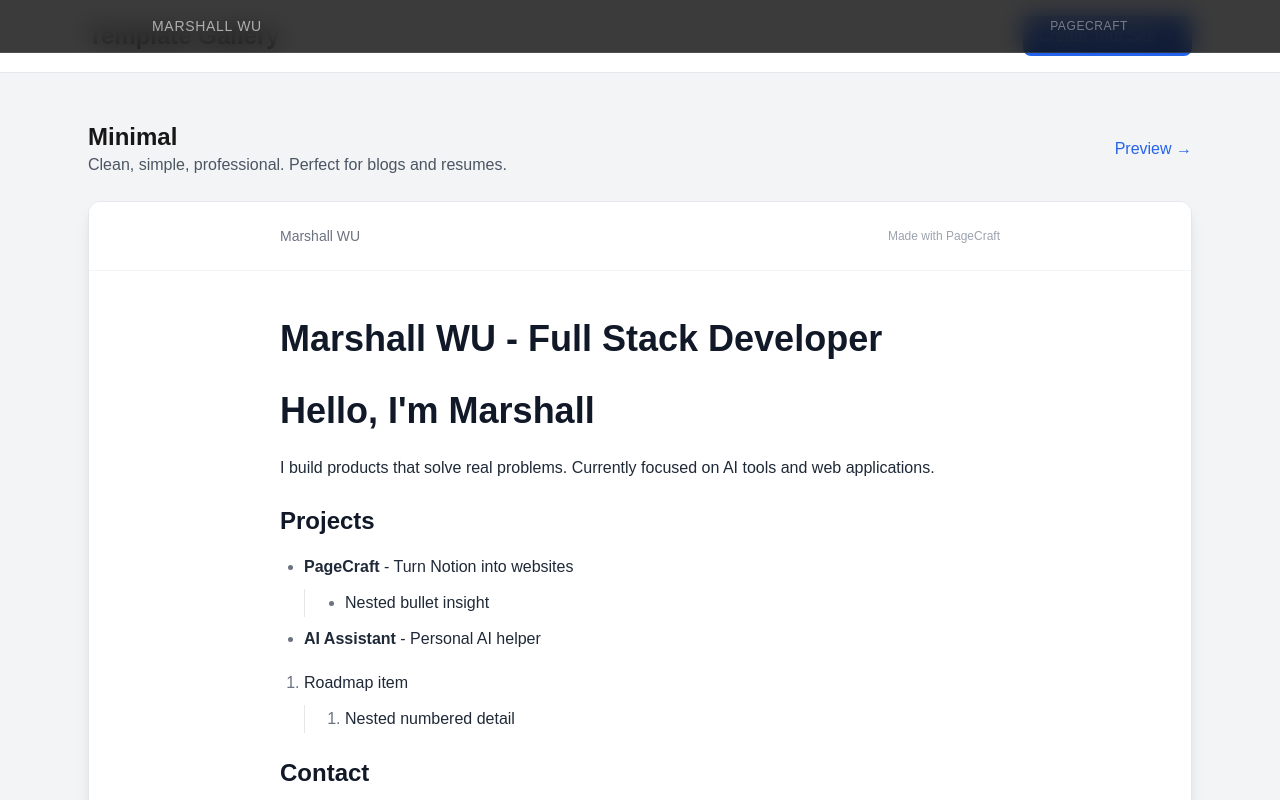
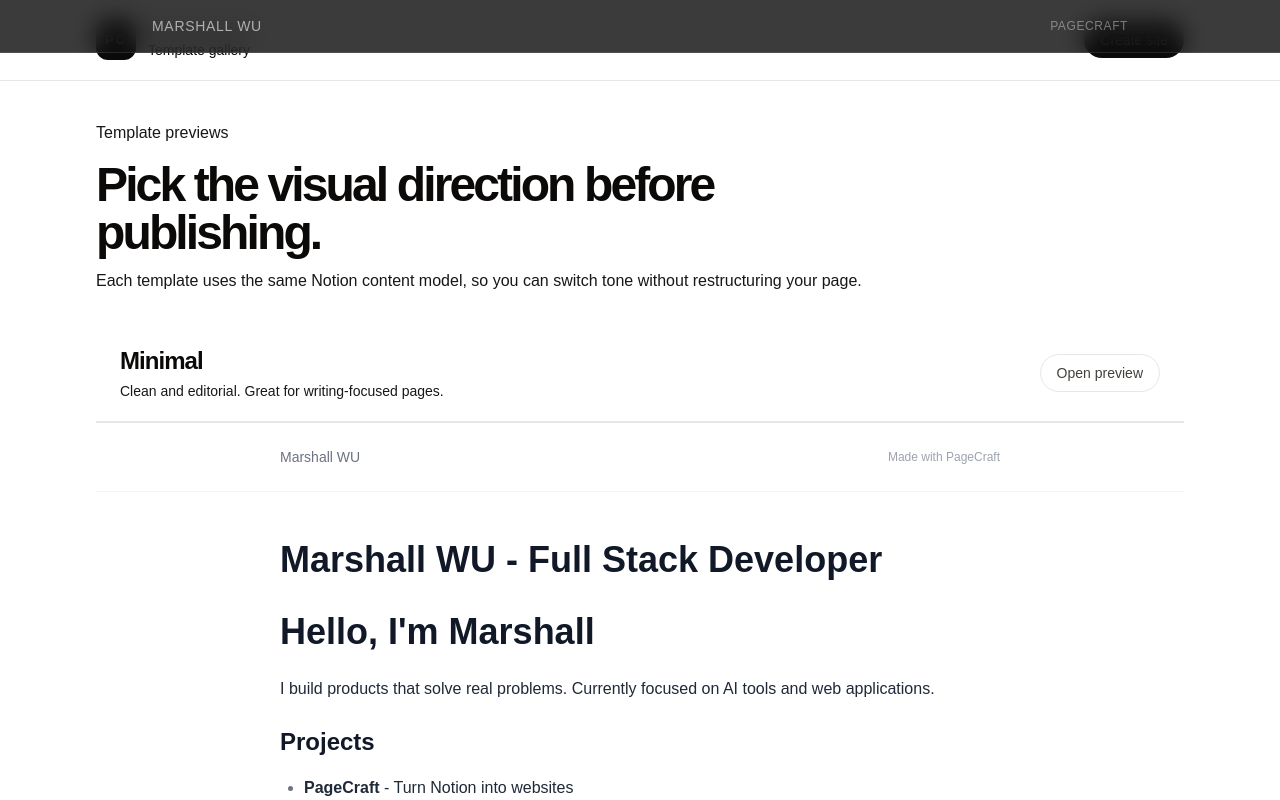
Before and after one commit to ThisIsBarney/pagecraft, a Next.js app: page /examples in a window 1280 px wide. Shown: the top 800 px of the page. Built offline with nearby package versions, Linux system fonts and the light colour scheme.

Commit message:
refactor(ui): unify examples and remove remaining emoji chrome

```diff
--- a/src/app/examples/page.tsx
+++ b/src/app/examples/page.tsx
@@ -271,89 +271,102 @@ const sampleDatabaseContent: PageContent = {
 };
 
 export default function ExamplePage() {
+  const templateSections = [
+    {
+      id: "minimal",
+      title: "Minimal",
+      description: "Clean and editorial. Great for writing-focused pages.",
+      previewHref: "/p/demo-minimal?template=minimal",
+      content: <MinimalTemplate content={samplePageContent} author="Marshall WU" />,
+    },
+    {
+      id: "designer",
+      title: "Designer",
+      description: "Bold visual direction for portfolio and creative work.",
+      previewHref: "/p/demo-designer?template=designer",
+      content: <DesignerTemplate content={samplePageContent} author="Marshall WU" />,
+    },
+    {
+      id: "developer",
+      title: "Developer",
+      description: "Structured style tailored for technical writing.",
+      previewHref: "/p/demo-developer?template=developer",
+      content: <DeveloperTemplate content={samplePageContent} author="Marshall WU" />,
+    },
+    {
+      id: "creator",
+      title: "Creator",
+      description: "Warm editorial tone for updates, essays, and newsletters.",
+      previewHref: "/p/demo-creator?template=creator",
+      content: <CreatorTemplate content={samplePageContent} author="Marshall WU" />,
+    },
+    {
+      id: "database",
+      title: "Database",
+      description: "Auto-selected for Notion databases and collections.",
+      previewHref: "",
+      content: <DatabaseTemplate content={sampleDatabaseContent} author="Marshall WU" />,
+    },
+  ];
+
   return (
-    <div className="min-h-screen bg-gray-100">
-      <header className="bg-white border-b sticky top-0 z-50">
-        <div className="max-w-6xl mx-auto px-6 py-4">
-          <div className="flex items-center justify-between">
-            <h1 className="text-2xl font-bold">Template Gallery</h1>
-            <a href="/create" className="bg-blue-600 text-white px-4 py-2 rounded-lg font-medium hover:bg-blue-700 transition-colors">
-              Create Your Site →
-            </a>
-          </div>
+    <div className="page-shell min-h-screen">
+      <header className="sticky top-0 z-30 border-b border-black/8 bg-white/60 backdrop-blur">
+        <div className="mx-auto flex w-full max-w-6xl items-center justify-between px-6 py-5 lg:px-8">
+          <a href="/" className="flex items-center gap-3 text-stone-950">
+            <span className="flex h-10 w-10 items-center justify-center rounded-xl bg-stone-950 text-xs font-semibold uppercase tracking-[0.18em] text-white">
+              PC
+            </span>
+            <span>
+              <span className="block text-sm font-semibold uppercase tracking-[0.2em] text-stone-500">PageCraft</span>
+              <span className="block text-sm soft-text">Template gallery</span>
+            </span>
+          </a>
+          <a
+            href="/create"
+            className="rounded-full bg-stone-950 px-4 py-2 text-sm font-medium text-white transition hover:bg-stone-800"
+          >
+            Create site
+          </a>
         </div>
       </header>
 
-      <main className="max-w-6xl mx-auto px-6 py-12 space-y-16">
-        {/* Minimal Template */}
-        <section>
-          <div className="flex items-center justify-between mb-6">
-            <div>
-              <h2 className="text-2xl font-bold">Minimal</h2>
-              <p className="text-gray-600">Clean, simple, professional. Perfect for blogs and resumes.</p>
-            </div>
-            <a href="/p/demo-minimal?template=minimal" className="text-blue-600 hover:underline">Preview →</a>
-          </div>
-          <div className="border border-gray-200 rounded-xl overflow-hidden shadow-lg">
-            <MinimalTemplate content={samplePageContent} author="Marshall WU" />
-          </div>
-        </section>
+      <main className="mx-auto w-full max-w-6xl px-6 py-10 lg:px-8">
+        <div className="mb-8 max-w-3xl">
+          <div className="eyebrow">Template previews</div>
+          <h1 className="mt-4 text-4xl font-semibold tracking-[-0.06em] text-stone-950 sm:text-5xl">
+            Pick the visual direction before publishing.
+          </h1>
+          <p className="mt-3 text-sm leading-7 soft-text sm:text-base">
+            Each template uses the same Notion content model, so you can switch tone without restructuring your page.
+          </p>
+        </div>
 
-        {/* Designer Template */}
-        <section>
-          <div className="flex items-center justify-between mb-6">
-            <div>
-              <h2 className="text-2xl font-bold">Designer</h2>
-              <p className="text-gray-600">Bold, creative, dark mode. For portfolios and creative work.</p>
-            </div>
-            <a href="/p/demo-designer?template=designer" className="text-blue-600 hover:underline">Preview →</a>
-          </div>
-          <div className="border border-gray-200 rounded-xl overflow-hidden shadow-lg">
-            <DesignerTemplate content={samplePageContent} author="Marshall WU" />
-          </div>
-        </section>
-
-        {/* Developer Template */}
-        <section>
-          <div className="flex items-center justify-between mb-6">
-            <div>
-              <h2 className="text-2xl font-bold">Developer</h2>
-              <p className="text-gray-600">VS Code style. Perfect for dev blogs and documentation.</p>
-            </div>
-            <a href="/p/demo-developer?template=developer" className="text-blue-600 hover:underline">Preview →</a>
-          </div>
-          <div className="border border-gray-200 rounded-xl overflow-hidden shadow-lg">
-            <DeveloperTemplate content={samplePageContent} author="Marshall WU" />
-          </div>
-        </section>
-
-        {/* Creator Template */}
-        <section>
-          <div className="flex items-center justify-between mb-6">
-            <div>
-              <h2 className="text-2xl font-bold">Creator</h2>
-              <p className="text-gray-600">Warm editorial style for newsletters, essays, and creator updates.</p>
-            </div>
-            <a href="/p/demo-creator?template=creator" className="text-blue-600 hover:underline">Preview →</a>
-          </div>
-          <div className="border border-gray-200 rounded-xl overflow-hidden shadow-lg">
-            <CreatorTemplate content={samplePageContent} author="Marshall WU" />
-          </div>
-        </section>
-
-        {/* Database Template */}
-        <section>
-          <div className="flex items-center justify-between mb-6">
-            <div>
-              <h2 className="text-2xl font-bold">Database</h2>
-              <p className="text-gray-600">Card layout for Notion databases. Great for portfolios and collections.</p>
-            </div>
-            <span className="text-gray-400">Auto-selected for databases</span>
-          </div>
-          <div className="border border-gray-200 rounded-xl overflow-hidden shadow-lg">
-            <DatabaseTemplate content={sampleDatabaseContent} author="Marshall WU" />
-          </div>
-        </section>
+        <div className="space-y-12">
+          {templateSections.map((section) => (
+            <section key={section.id} className="glass-panel-strong overflow-hidden rounded-[1.75rem]">
+              <div className="flex flex-wrap items-center justify-between gap-3 border-b border-black/8 px-6 py-5">
+                <div>
+                  <h2 className="text-2xl font-semibold tracking-[-0.04em] text-stone-950">{section.title}</h2>
+                  <p className="mt-1 text-sm soft-text">{section.description}</p>
+                </div>
+                {section.previewHref ? (
+                  <a
+                    href={section.previewHref}
+                    className="rounded-full border border-black/12 bg-white px-4 py-2 text-sm font-medium text-stone-700 transition hover:bg-stone-50"
+                  >
+                    Open preview
+                  </a>
+                ) : (
+                  <span className="rounded-full border border-black/10 bg-white px-4 py-2 text-xs font-medium uppercase tracking-[0.12em] text-stone-500">
+                    Auto selected
+                  </span>
+                )}
+              </div>
+              <div className="border-t border-black/4">{section.content}</div>
+            </section>
+          ))}
+        </div>
       </main>
     </div>
   );
--- a/src/components/BlockRenderer.tsx
+++ b/src/components/BlockRenderer.tsx
@@ -178,7 +178,7 @@ export function BlockRenderer({ block }: BlockRendererProps) {
     case "callout":
       return (
         <div className="my-5 flex gap-3 rounded-xl border border-amber-200 bg-amber-50 p-4">
-          <span className="text-lg leading-none">{block.callout?.icon?.emoji || "💡"}</span>
+          <span className="mt-2 inline-block h-2 w-2 rounded-full bg-amber-500" />
           <div className="text-gray-800">
             {renderRichText(block.callout?.rich_text || [])}
           </div>
@@ -378,7 +378,7 @@ export function BlockRenderer({ block }: BlockRendererProps) {
           href={linkedPagePath || "#"}
           className="my-4 block rounded-lg border border-gray-200 p-4 transition-colors hover:bg-gray-50"
         >
-          <span className="text-blue-600">→ Linked page</span>
+          <span className="text-blue-600">Linked page</span>
           {pageId && <span className="ml-2 text-sm text-gray-400">({pageId})</span>}
         </a>
       );
@@ -390,7 +390,7 @@ export function BlockRenderer({ block }: BlockRendererProps) {
           href={childPagePath || "#"}
           className="my-4 block rounded-lg border border-gray-200 p-4 transition-colors hover:bg-gray-50"
         >
-          <span className="font-medium text-gray-900">📄 {block.child_page?.title || "Sub page"}</span>
+          <span className="font-medium text-gray-900">{block.child_page?.title || "Sub page"}</span>
         </a>
       );
 
--- a/src/components/templates/DatabaseTemplate.tsx
+++ b/src/components/templates/DatabaseTemplate.tsx
@@ -141,7 +141,7 @@ export function DatabaseTemplate({ content, author }: DatabaseTemplateProps) {
         {/* Empty State */}
         {databaseEntries.length === 0 && (
           <div className="text-center py-14 sm:py-20">
-            <div className="text-6xl mb-4">📭</div>
+            <div className="mx-auto mb-4 h-12 w-12 rounded-full border border-gray-300 bg-gray-100" />
             <h3 className="text-xl font-medium text-gray-900 mb-2">No entries yet</h3>
             <p className="text-gray-600">
               This database is empty. Add some entries in Notion to see them here.
```
Also changed, not shown: src/components/templates/DeveloperTemplate.tsx (+7 -7 lines).
